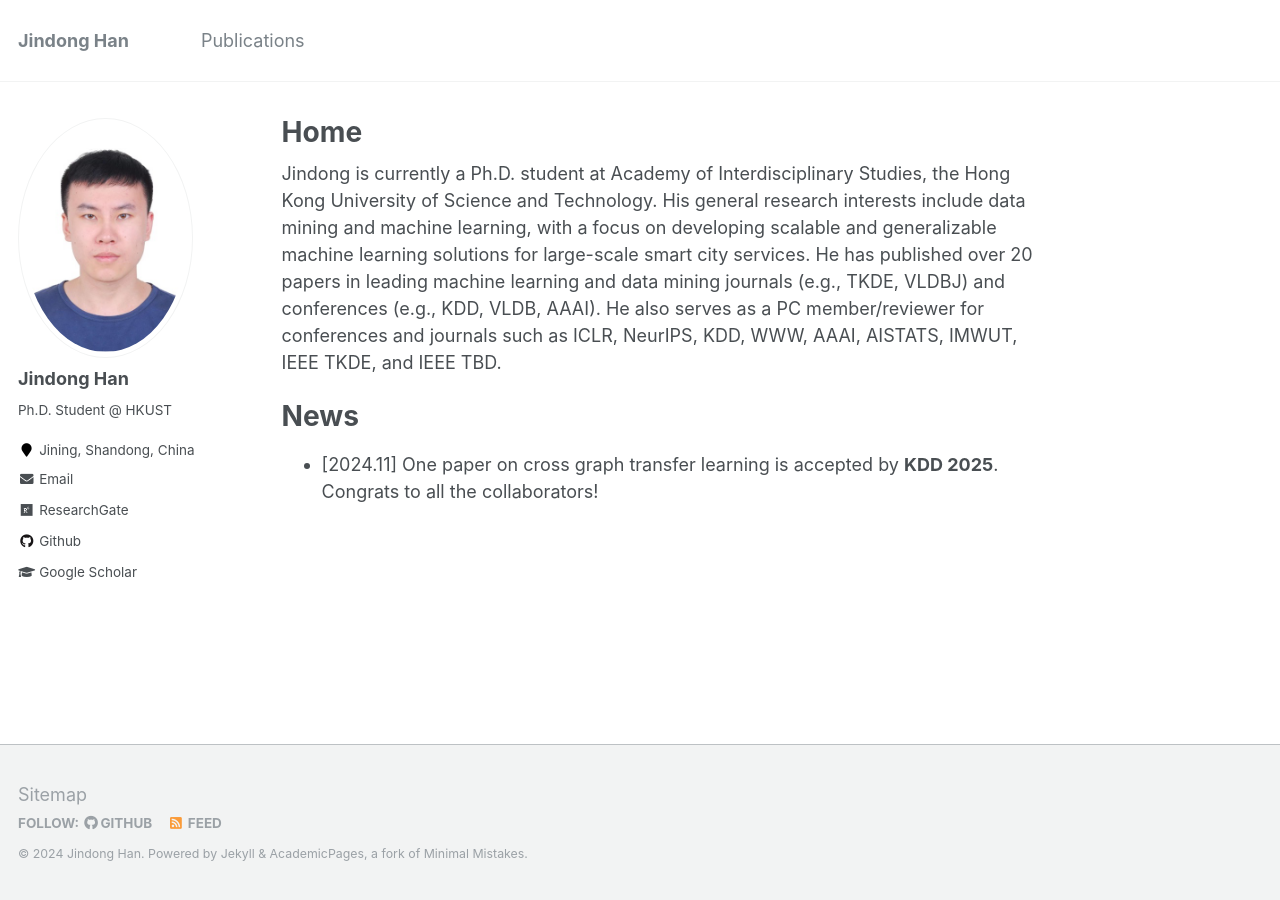
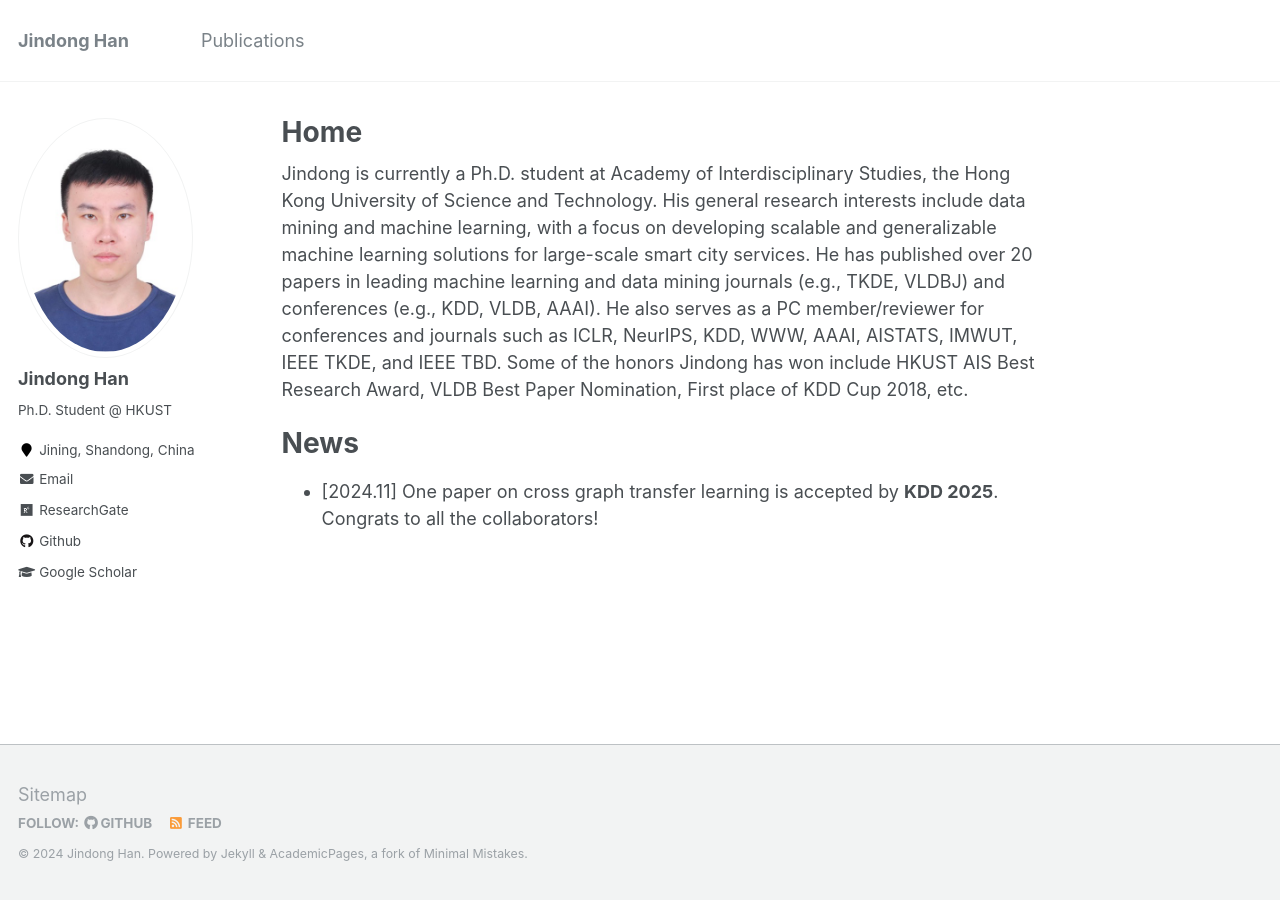
Before and after one commit to jhanao-hkust/jhanao-hkust.github.io, a Jekyll site: the page built from _pages/about.md, in a window 1280 px wide. Built offline with Jekyll 4.4.1, drawn with Linux system fonts in a browser that asks for light colours.

Commit message:
Update about.md

```diff
--- a/_pages/about.md
+++ b/_pages/about.md
@@ -8,7 +8,7 @@ redirect_from:
   - /about.html
 ---
 
-Jindong is currently a Ph.D. student at Academy of Interdisciplinary Studies, the Hong Kong University of Science and Technology. His general research interests include data mining and machine learning, with a focus on developing scalable and generalizable machine learning solutions for large-scale smart city services. He has published over 20 papers in leading machine learning and data mining journals (e.g., TKDE, VLDBJ) and conferences (e.g., KDD, VLDB, AAAI). He also serves as a PC member/reviewer for conferences and journals such as ICLR, NeurIPS, KDD, WWW, AAAI, AISTATS, IMWUT, IEEE TKDE, and IEEE TBD.
+Jindong is currently a Ph.D. student at Academy of Interdisciplinary Studies, the Hong Kong University of Science and Technology. His general research interests include data mining and machine learning, with a focus on developing scalable and generalizable machine learning solutions for large-scale smart city services. He has published over 20 papers in leading machine learning and data mining journals (e.g., TKDE, VLDBJ) and conferences (e.g., KDD, VLDB, AAAI). He also serves as a PC member/reviewer for conferences and journals such as ICLR, NeurIPS, KDD, WWW, AAAI, AISTATS, IMWUT, IEEE TKDE, and IEEE TBD. Some of the honors Jindong has won include HKUST AIS Best Research Award, VLDB Best Paper Nomination, First place of KDD Cup 2018, etc.
 
 # News
 
```
